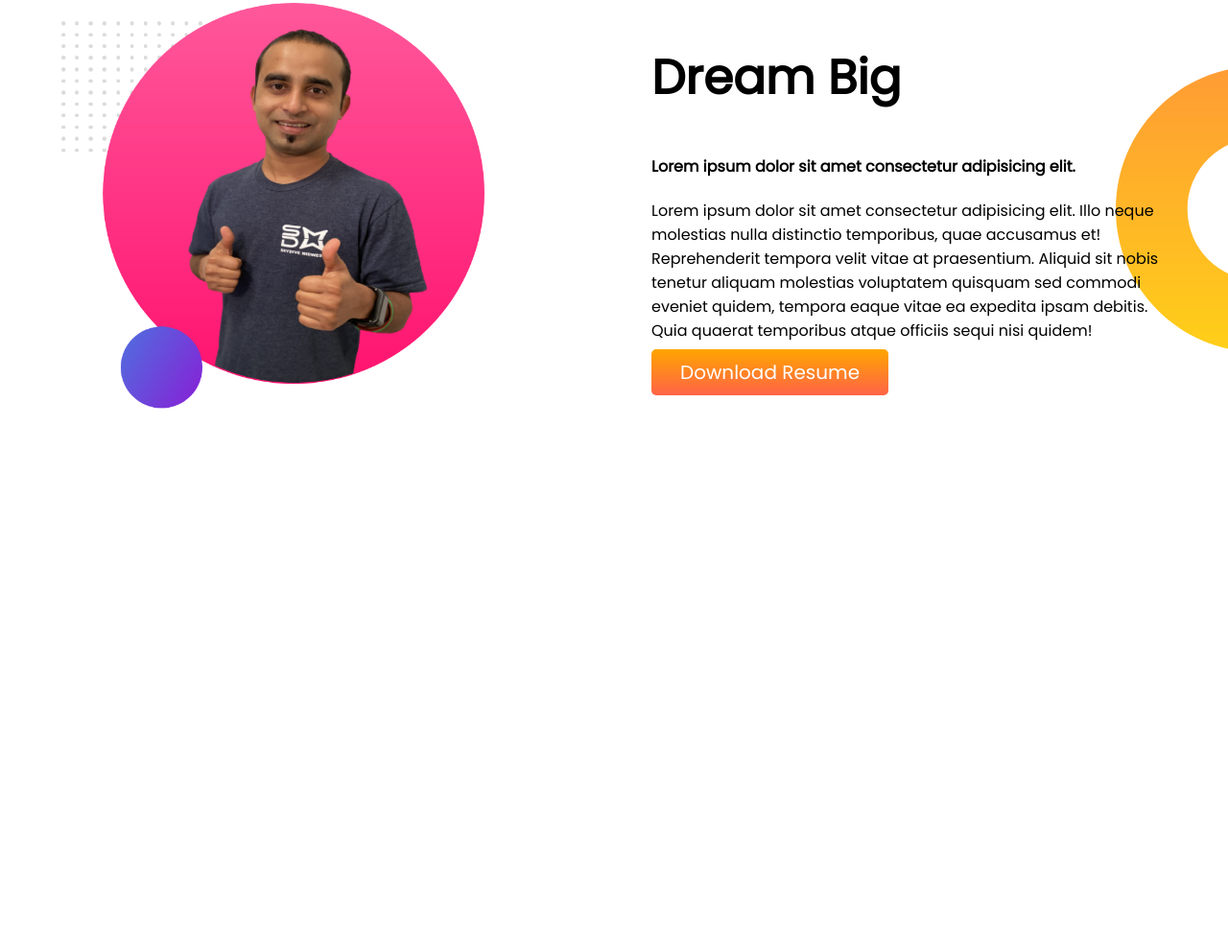
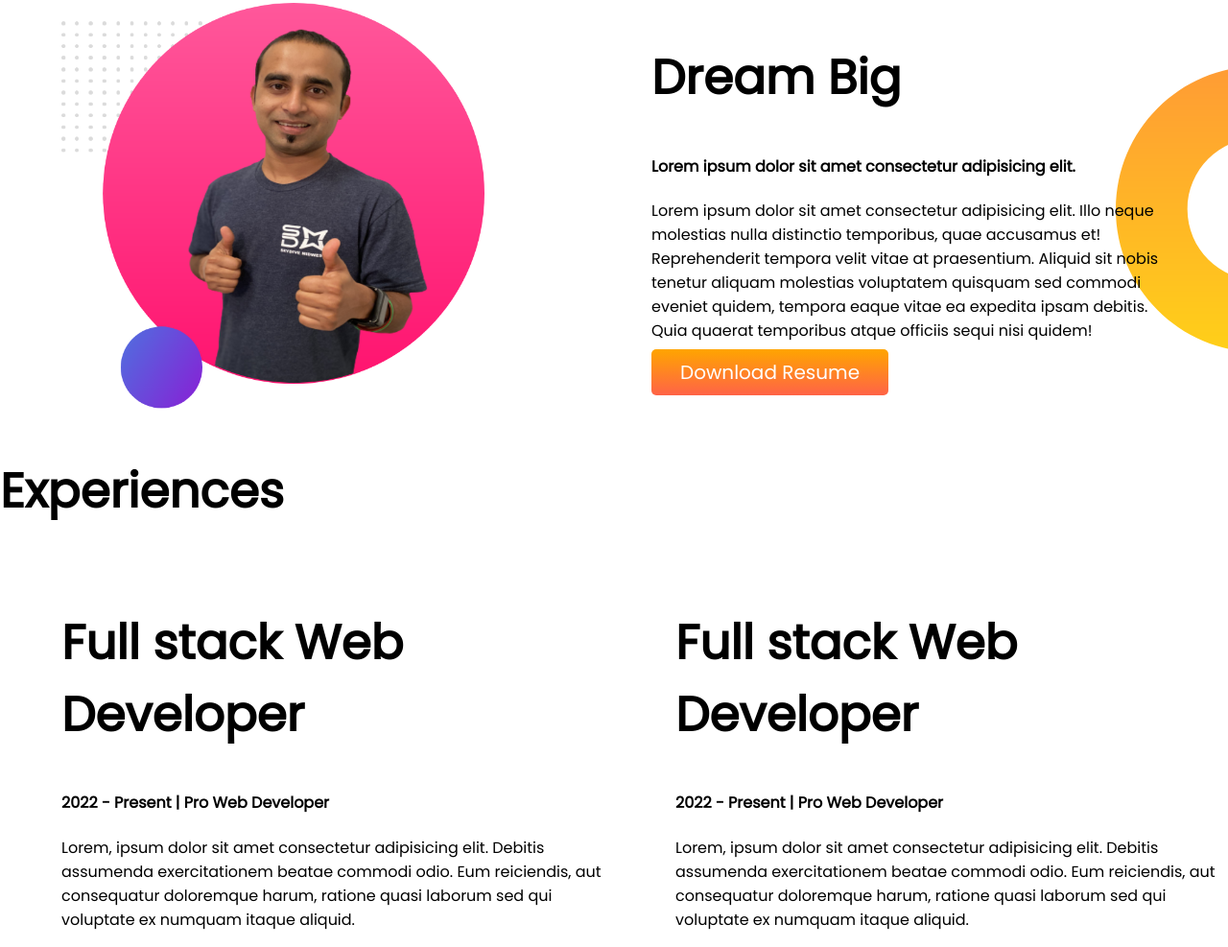
Before and after one commit to mmorshedulislam/developer-portfolio, a plain HTML site: page index.html in a window 1280 px wide. Shown: the part 714-1701 px from the top of the page at 96% size. Before the commit the page ends 1247 px from the top, so only its background shows below. Drawn offline with Linux system fonts and the light colour scheme.

Commit message:
Experience section added

```diff
--- a/index.html
+++ b/index.html
@@ -11,7 +11,7 @@
     <link rel="stylesheet" href="style.css">
 </head>
 <body>
-    <section class="top-banner">
+    <section class="top-banner flexible-container">
         <div class="half-width">
             <h1>Welcome to</h1>
             <h1>Jhankar Mahbub world!</h1>
@@ -25,7 +25,7 @@
         </div>
     </section>
 
-    <section class="dream-big">
+    <section class="dream-big flexible-container">
         <div class="half-width">
             <img src="/images/my-bg2.png" alt="">
         </div>
@@ -35,7 +35,21 @@
             <p>Lorem ipsum dolor sit amet consectetur adipisicing elit. Illo neque molestias nulla distinctio temporibus, quae accusamus et! Reprehenderit tempora velit vitae at praesentium. Aliquid sit nobis tenetur aliquam molestias voluptatem quisquam sed commodi eveniet quidem, tempora eaque vitae ea expedita ipsam debitis. Quia quaerat temporibus atque officiis sequi nisi quidem!</p>
             <a href="https://www.google.com" target="_blank">Download Resume</a>
         </div>
-
+    </section>
+    <section class="experiences-area ">
+        <h1>Experiences</h1>
+        <div class="flexible-container">
+            <div class="half-width">
+                <h1>Full stack Web Developer</h1>
+                <h4>2022 - Present | Pro Web Developer</h4>
+                <p>Lorem, ipsum dolor sit amet consectetur adipisicing elit. Debitis assumenda exercitationem beatae commodi odio. Eum reiciendis, aut consequatur doloremque harum, ratione quasi laborum sed qui voluptate ex numquam itaque aliquid.</p>
+            </div>
+            <div class="half-width">
+                <h1>Full stack Web Developer</h1>
+                <h4>2022 - Present | Pro Web Developer</h4>
+                <p>Lorem, ipsum dolor sit amet consectetur adipisicing elit. Debitis assumenda exercitationem beatae commodi odio. Eum reiciendis, aut consequatur doloremque harum, ratione quasi laborum sed qui voluptate ex numquam itaque aliquid.</p>
+            </div>
+        </div>
     </section>
 </body>
 </html>
--- a/style.css
+++ b/style.css
@@ -8,11 +8,16 @@ h1{
     font-size: 50px;
 }
 
-section{
+
+.flexible-container{
     display: flex;
+
+}
+.top-banner{
     background-image: url(images/top-banner.png);
     background-repeat: no-repeat;
     margin-bottom: 100px;
+
 }
 
 .half-width{
```
